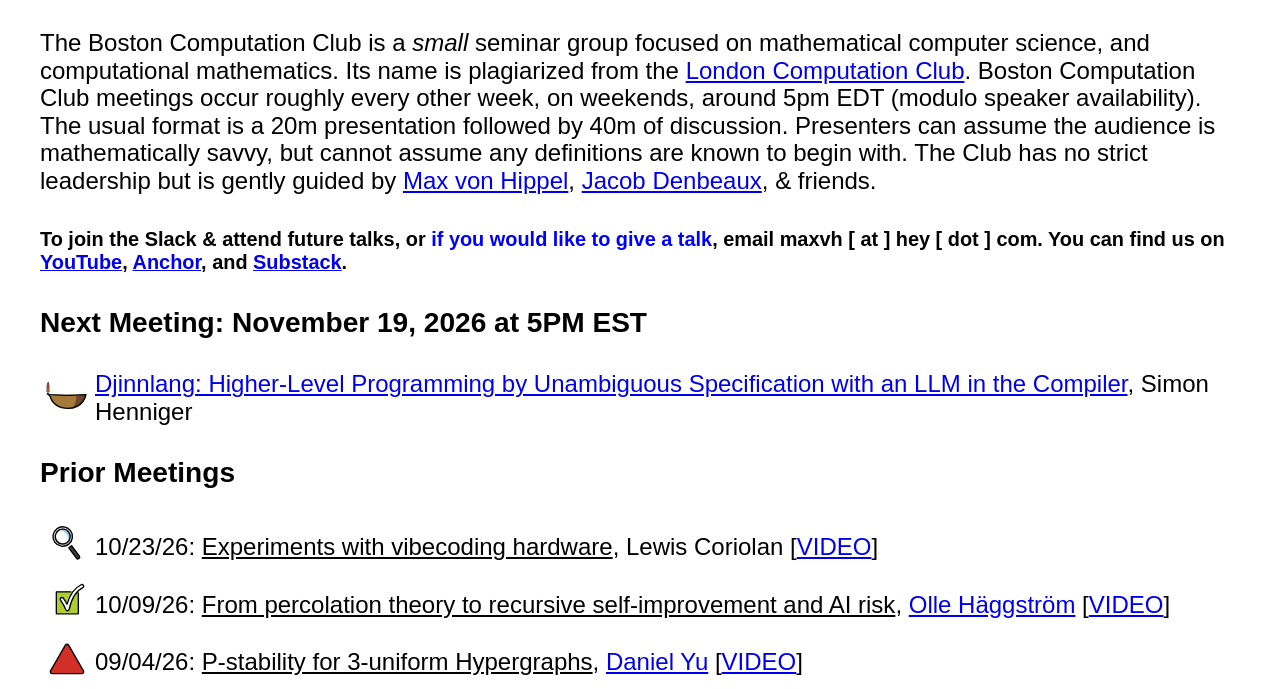
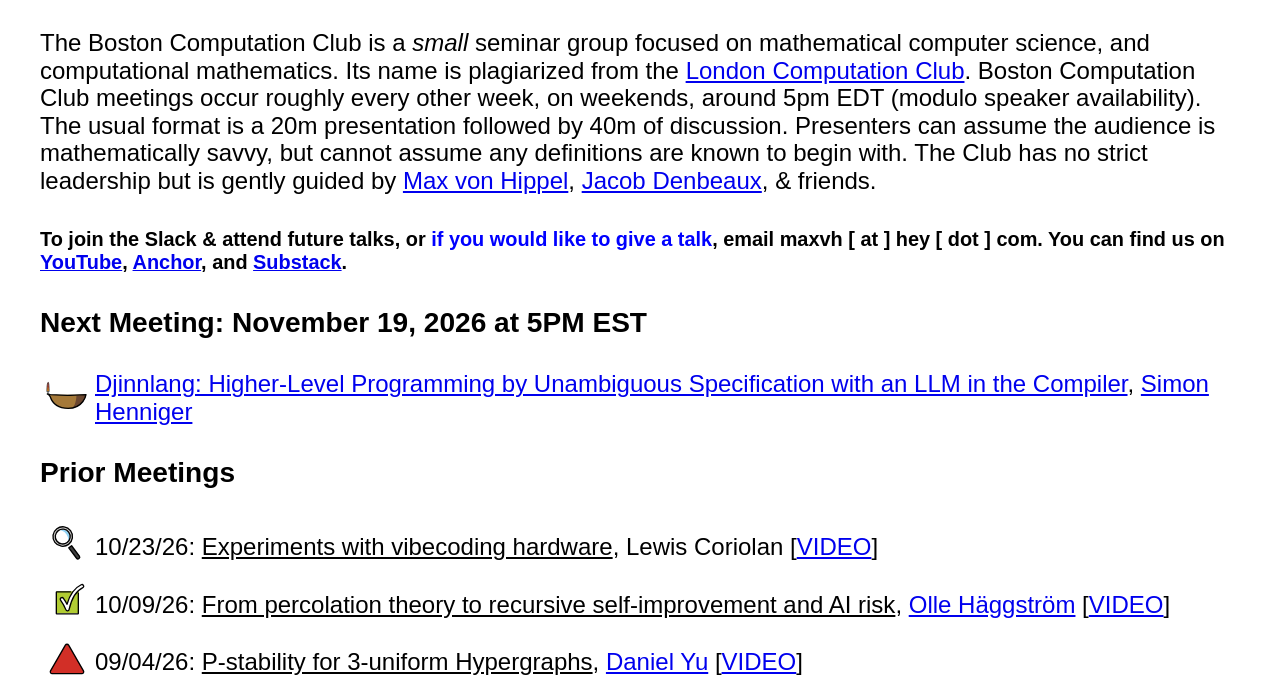
Before and after one commit to maxvonhippel/bostoncc, a plain HTML site: page index.html in a window 1280 px wide. Shown: the part 79-768 px from the top of the page. Drawn offline with nearby package versions, Linux system fonts and the light colour scheme.

Commit message:
Link Simon Henniger's name to henniger.dev

```diff
--- a/index.html
+++ b/index.html
@@ -43,7 +43,7 @@
                 <td>
                     <img src="emojis/oil-lamp.svg" class="icon" />
                 <td>
-                    <a href="https://arxiv.org/abs/2609.23954">Djinnlang: Higher-Level Programming by Unambiguous Specification with an LLM in the Compiler</a>, Simon Henniger
+                    <a href="https://arxiv.org/abs/2609.23954">Djinnlang: Higher-Level Programming by Unambiguous Specification with an LLM in the Compiler</a>, <a href="https://henniger.dev">Simon Henniger</a>
                 </td>
             </tr>
         </table>
```
